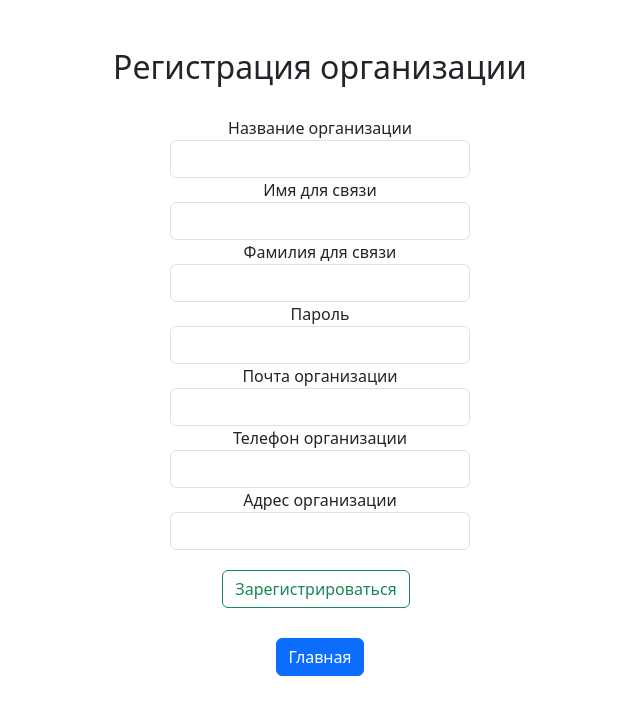
After one commit to NekiyVladimir/medicine, a Django app: page /organization_register/ in a window 1280 px wide. The commit adds this page. Shown: the top 715 px of the page, without its empty margins (320-960 px from the left). Run offline with Django 4.2, Linux system fonts and the light colour scheme; some libraries are stand-ins or nearby versions.

Commit message:
added organization

```diff
--- a/myapp/myapp/settings.py
+++ b/myapp/myapp/settings.py
@@ -161,7 +161,6 @@ LOGOUT_REDIRECT_URL = 'login'
 SOCIAL_AUTH_GOOGLE_OAUTH2_REDIRECT_URI = 'index'
 ACCOUNT_LOGOUT_REDIRECT_URL = 'index'  # URL, на который будет перенаправлен пользователь после выхода
 
-
 CKEDITOR_UPLOAD_PATH = "uploads/"
 CKEDITOR_CONFIGS = {
     'default': {
--- a/myapp/project/forms.py
+++ b/myapp/project/forms.py
@@ -1,7 +1,7 @@
 from django import forms
 from django.contrib.auth.forms import UserCreationForm, AuthenticationForm
 from django.contrib.auth.models import User, Group
-from .models import News, Document, Block, Tasks, Tickets, Employee, EmployeePosition
+from .models import News, Document, Block, Tasks, Tickets, Employee, EmployeePosition, Organization
 from ckeditor.fields import RichTextField
 from ckeditor.widgets import CKEditorWidget
 
@@ -44,6 +44,38 @@ class EmployeeRegistrationForm(forms.ModelForm):
                 avatar=self.cleaned_data['avatar']
             )
             employee.save()
+        return user
+
+
+class OrganizationRegistrationForm(forms.ModelForm):
+    username = forms.CharField(max_length=30, required=True, label='Имя')
+    last_name = forms.CharField(max_length=30, required=True, label='Фамилия')
+    name = forms.CharField(max_length=100, required=True, label='Название организации')
+    email = forms.EmailField(required=True, label='Электронная почта')
+    phone = forms.CharField(max_length=15, required=False, label='Телефон')
+    address = forms.CharField(max_length=200, required=False, label='Должность')
+
+    class Meta:
+        model = User
+        fields = ['username', 'last_name', 'email', 'password']
+
+    def save(self, commit=True):
+        user = super().save(commit=False)
+        user.set_password(self.cleaned_data['password'])
+        if commit:
+            user.save()
+            # Добавление пользователя в группу "Организация"
+            organization_group, created = Group.objects.get_or_create(name='Организация')
+            user.groups.add(organization_group)
+
+            # Создание экземпляра Organization
+            organization = Organization(
+                user=user,
+                name=self.cleaned_data['name'],
+                phone=self.cleaned_data['phone'],
+                address=self.cleaned_data['address']
+            )
+            organization.save()
         return user
 
 
--- a/myapp/project/templates/base.html
+++ b/myapp/project/templates/base.html
@@ -65,7 +65,7 @@
                 {% else %}
                     <div class="d-flex">
                         <a class="btn btn-outline-success me-2" href="{% url 'login' %}">Вход</a>
-                        <a class="btn btn-primary" href="{% url 'register' %}">Регистрация</a>
+                        <!--<a class="btn btn-primary" href="{% url 'register' %}">Регистрация</a>-->
                     </div>
                 {% endif %}
             </div>
--- a/myapp/project/templates/login.html
+++ b/myapp/project/templates/login.html
@@ -32,6 +32,8 @@
             style="margin-top: 10px;" title="Авторизоваться через Google" alt="Google Icon"></a>
         <p style="margin-top: 10px; text-align: center">Нет аккаунта? <a href="{% url 'register' %}">Зарегистрироваться</a></p>
         <a class="btn btn-primary" href="{% url 'employee_register' %}">Зарегистрироваться как сотрудник</a>
+        <a class="btn btn-primary" style="margin-top: 10px" href="{% url 'organization_register' %}">
+            Зарегистрироваться как организация</a>
         <p class="mt-5 mb-3 text-body-secondary">© 2017–2025</p>
     </form>
 
--- /dev/null
+++ b/myapp/project/templates/organization_register.html
@@ -0,0 +1,72 @@
+<!DOCTYPE html>
+<html lang="en">
+<head>
+    {% load static %}
+    {% load custom_filters %}
+    <meta charset="UTF-8">
+    <title>Регистрация организации</title>
+    <link rel="stylesheet" href="{% static 'bootstrap/css/bootstrap.min.css' %}">
+    <link rel="stylesheet" href="{% static 'css/style.css' %}">
+</head>
+<body>
+    <div class="container" style="text-align: center;">
+        <h2 class="mt-5">Регистрация организации</h2>
+        <form method="POST" enctype="multipart/form-data" style="width: 300px; margin: 30px auto">
+            {% csrf_token %}
+            <div class="form-group">
+                <label for="id_name">Название организации</label>
+                {{ form.name|add_class:"form-control" }}
+                {% if form.name.errors %}
+                    <div class="text-danger">{{ form.name.errors|first }}</div>
+                {% endif %}
+            </div>
+            <div class="form-group">
+                <label for="id_username">Имя для связи</label>
+                {{ form.username|add_class:"form-control" }}
+                {% if form.username.errors %}
+                    <div class="text-danger">{{ form.username.errors|first }}</div>
+                {% endif %}
+            </div>
+            <div class="form-group">
+                <label for="id_last_name">Фамилия для связи</label>
+                {{ form.last_name|add_class:"form-control" }}
+                {% if form.last_name.errors %}
+                    <div class="text-danger">{{ form.last_name.errors|first }}</div>
+                {% endif %}
+            </div>
+            <div class="form-group">
+                <label for="id_password">Пароль</label>
+                {{ form.password|add_class:"form-control" }}
+                {% if form.password.errors %}
+                    <div class="text-danger">{{ form.password.errors|first }}</div>
+                {% endif %}
+            </div>
+            <div class="form-group">
+                <label for="id_email">Почта организации</label>
+                {{ form.email|add_class:"form-control" }}
+                {% if form.email.errors %}
+                    <div class="text-danger">{{ form.email.errors|first }}</div>
+                {% endif %}
+            </div>
+            <div class="form-group">
+                <label for="id_phone">Телефон организации</label>
+                {{ form.phone|add_class:"form-control" }}
+                {% if form.phone.errors %}
+                    <div class="text-danger">{{ form.phone.errors|first }}</div>
+                {% endif %}
+            </div>
+            <div class="form-group">
+                <label for="id_address">Адрес организации</label>
+                {{ form.address|add_class:"form-control" }}
+                {% if form.address.errors %}
+                    <div class="text-danger">{{ form.address.errors|first }}</div>
+                {% endif %}
+            </div>
+            <div style="margin-top: 20px;">
+                <button class="btn btn-outline-success me-2" type="submit">Зарегистрироваться</button>
+            </div>
+        </form>
+        <a href="{% url 'index' %}" type="submit" class="btn btn-primary">Главная</a>
+    </div>
+</body>
+</html>
--- a/myapp/project/templates/profile.html
+++ b/myapp/project/templates/profile.html
@@ -23,7 +23,7 @@
                 </a>
             </li>
             <li class="nav-item">
-                <a class="nav-link" href="#">
+                <a class="nav-link" href="{% url 'create_news' %}">
                     Добавить новость
                 </a>
             </li>
--- a/myapp/project/urls.py
+++ b/myapp/project/urls.py
@@ -6,6 +6,7 @@ urlpatterns = [
     path('', views.index, name='index'),
     path('register/', views.register, name='register'),
     path('employee_register/', views.employee_register, name='employee_register'),
+    path('organization_register/', views.organization_register, name='organization_register'),
     path('documents/', views.documents, name='documents'),
     path('create-document/', views.create_document, name='create_document'),
     # path('ckeditor/', include('ckeditor.urls')),
--- a/myapp/project/views.py
+++ b/myapp/project/views.py
@@ -3,7 +3,7 @@ from django.http import HttpResponse
 from django.contrib.auth.decorators import login_required
 from django.contrib.auth import login, authenticate
 from .forms import UserRegistrationForm, UserLoginForm, NewsForm, DocumentForm, BlockForm, TasksForm, TicketsForm, \
-    EmployeeRegistrationForm
+    EmployeeRegistrationForm, OrganizationRegistrationForm
 from .models import News, Document, Block, Tasks, Tickets
 from django.contrib import messages
 from django.forms import modelformset_factory
@@ -142,6 +142,19 @@ def employee_register(request):
     return render(request, 'employee_register.html', {'form': form})
 
 
+def organization_register(request):
+    if request.method == 'POST':
+        form = OrganizationRegistrationForm(request.POST, request.FILES)
+        if form.is_valid():
+            user = form.save()
+            login(request, user, backend='django.contrib.auth.backends.ModelBackend')
+            messages.success(request, 'Вы успешно зарегистрированы!')
+            return redirect('index')
+    else:
+        form = OrganizationRegistrationForm()
+    return render(request, 'organization_register.html', {'form': form})
+
+
 def login_view(request):
     if request.method == 'POST':
         form = UserLoginForm(request, data=request.POST)
```
Also changed, not shown: myapp/project/admin.py (+6 -1 lines), myapp/project/models.py (+15 -1 lines), myapp/project/templates/index.html (+6 -2 lines), myapp/project/migrations/0002_alter_employee_avatar_alter_employee_phone_and_more.py (added), myapp/project/migrations/0003_alter_organization_address.py (added).
